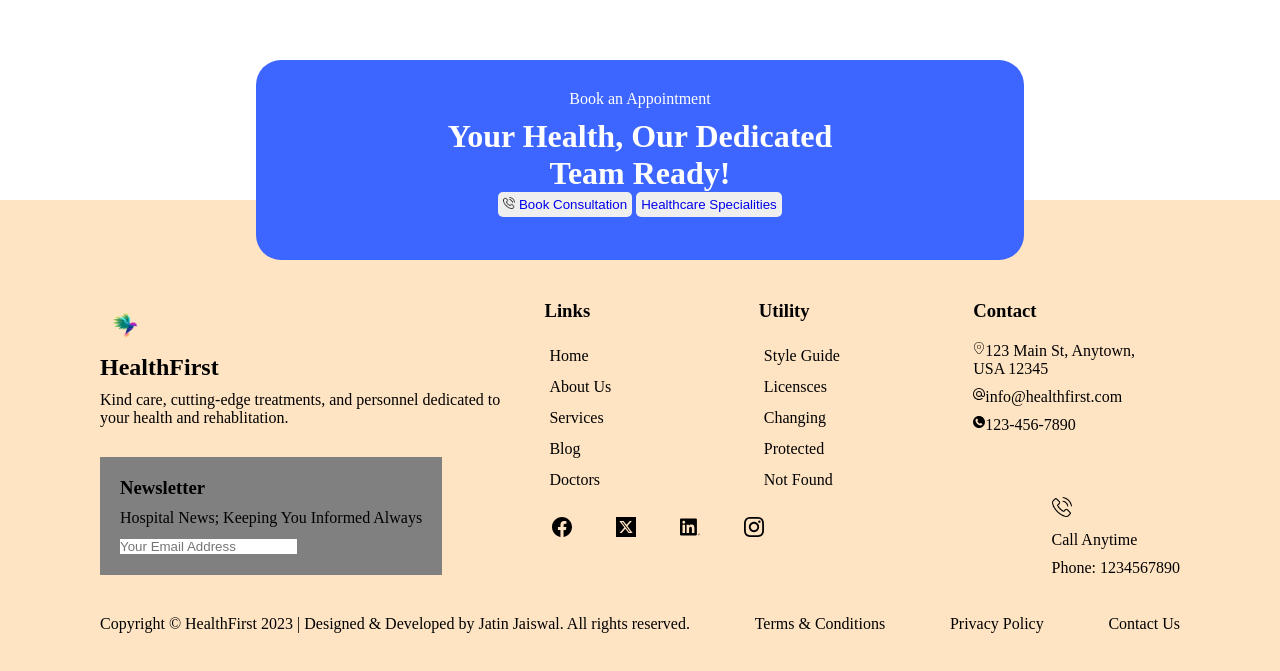
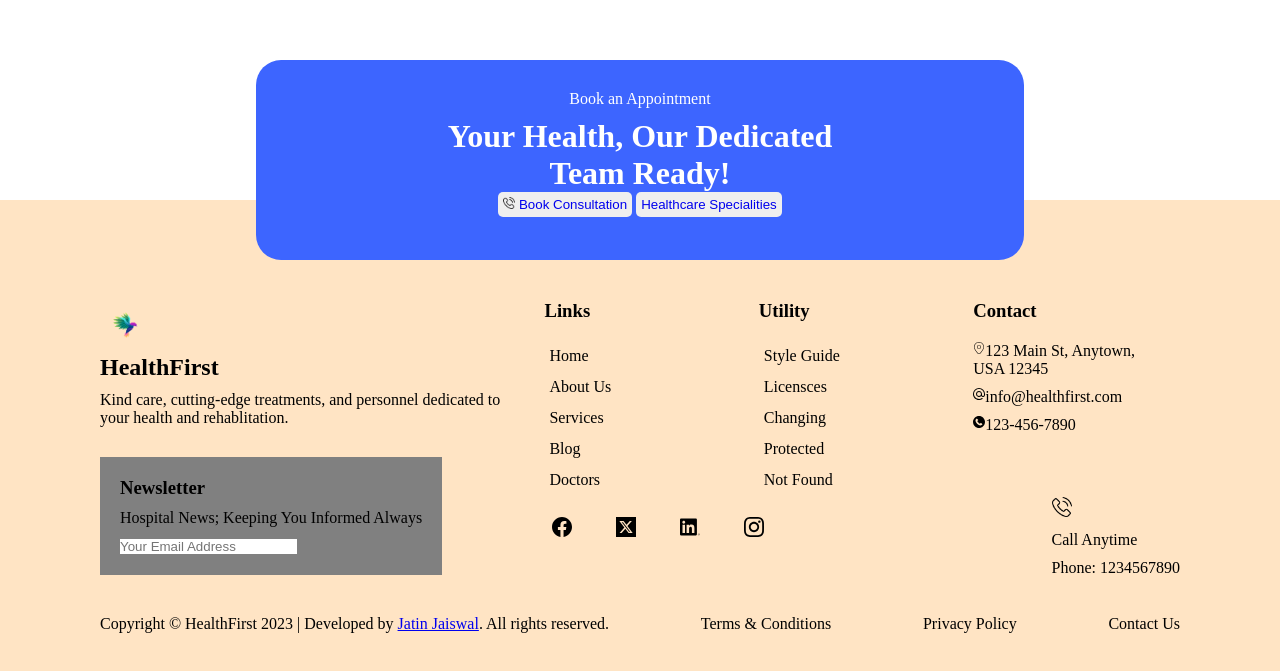
Before and after one commit to JatinJ74/HealthFirst-Frontend-Drill-1, a plain HTML site: page index.html in a window 1280 px wide. Shown: the part 4403-5074 px from the top of the page. Drawn offline with nearby package versions, Linux system fonts and the light colour scheme.

Commit message:
changed html file

```diff
--- a/index.html
+++ b/index.html
@@ -4,7 +4,7 @@
 <head>
   <meta charset="UTF-8" />
   <meta name="viewport" content="width=device-width, initial-scale=1.0" />
-  <title>Document</title>
+  <title>HealthFirst</title>
   <link rel="stylesheet" href="styles.css" />
   <link rel='stylesheet' href='https://cdn-uicons.flaticon.com/2.6.0/uicons-thin-straight/css/uicons-thin-straight.css'>
 </head>
@@ -566,7 +566,7 @@
     </div>
     <br>
     <div class="divflex">
-      <p>Copyright &copy; HealthFirst 2023 | Designed & Developed by Jatin Jaiswal. All rights reserved.</p>
+      <p>Copyright &copy; HealthFirst 2023 | Developed by <a href="https://www.github.com/jatinj74"><u>Jatin Jaiswal</u></a>. All rights reserved.</p>
       <p>Terms & Conditions</p>
       <p>Privacy Policy</p>
       <p>Contact Us</p>
```
